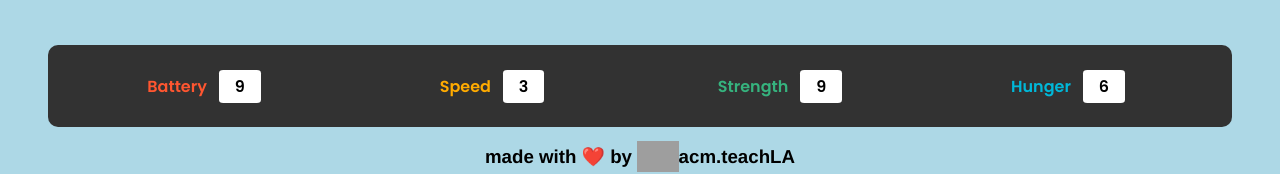
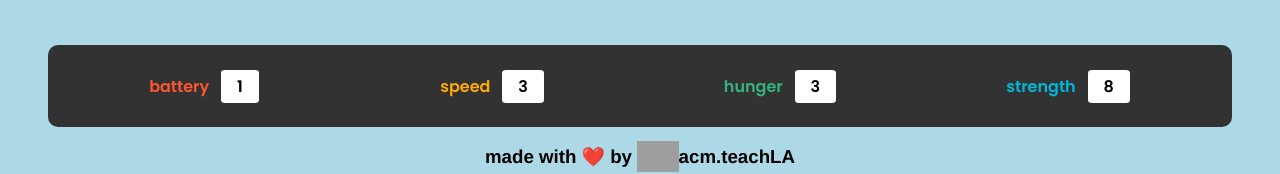
Before and after one commit to uclaacm/conditional-learning-lab, a React app: page / in a window 1280 px wide. Shown: the part 623-797 px from the top of the page. Built offline with nearby package versions, Linux system fonts and the light colour scheme; grey boxes are pictures that could not be loaded; a web font is replaced by a local one.

Commit message:
* Some more changes to change the stats type

```diff
--- a/src/common/math.ts
+++ b/src/common/math.ts
@@ -1,3 +1,4 @@
-export const generateInitialStats = (): number => {
-  return Math.floor(Math.random() * 10) + 1;
+// Note: function is written as inclusive with minimum and maxmimum
+export const generateRandomInteger = (minimum : number, maximum: number) : number => {
+  return Math.floor(minimum + (Math.random() * maximum));
 };
--- a/src/components/App.tsx
+++ b/src/components/App.tsx
@@ -1,6 +1,6 @@
 import { useState } from 'react';
 import {BrowserRouter as Router,Route,Switch} from 'react-router-dom';
-import {generateInitialStats} from '../common/math';
+import {generateRandomInteger} from '../common/math';
 import Landing from './pages/Landing';
 import Footer from './shared/Footer';
 import Stats from './shared/Stats';
@@ -9,16 +9,20 @@ import '../styles/app.scss';
 import '../assets/WestwoodSans-Regular.ttf';
 
 function App(): JSX.Element {
-  const [battery, setBattery] = useState(generateInitialStats());
-  const [speed, setSpeed] = useState(generateInitialStats());
-  const [strength, setStrength] = useState(generateInitialStats());
-  const [hunger, setHunger] = useState(generateInitialStats());
+  const [playerStats, setPlayerStats] = useState({
+    battery: generateRandomInteger(1,10),
+    speed: generateRandomInteger(1,10),
+    hunger: generateRandomInteger(1,10),
+    strength: generateRandomInteger(1,10),
+  });
 
   const onClick = (addBattery:number, addSpeed:number, addStrength:number, addHunger:number) => {
-    setBattery(battery + addBattery);
-    setSpeed(speed + addSpeed);
-    setStrength(strength + addStrength);
-    setHunger(hunger + addHunger);
+    setPlayerStats({
+      battery: playerStats.battery + addBattery,
+      speed: playerStats.speed + addSpeed,
+      hunger: playerStats.hunger + addHunger,
+      strength: playerStats.strength + addStrength,
+    });
   };
 
   return (
@@ -28,7 +32,7 @@ function App(): JSX.Element {
         <Switch>
           <Route exact path ="/"><Landing/></Route>
         </Switch>
-        <Stats speed={speed} hunger={hunger} strength={strength} battery={battery}/>
+        <Stats playerStats={playerStats}/>
         <Footer/>
       </div>
     </Router>
--- a/src/components/shared/Stats.tsx
+++ b/src/components/shared/Stats.tsx
@@ -1,31 +1,21 @@
 import '../../styles/stats.scss';
-interface statsProps {
-  battery: number;
-  speed: number,
-  strength: number;
-  hunger: number;
+
+type statsObject = {
+  [key: string]: number,
 }
 
+interface statsProps {
+  playerStats: statsObject,
+}
 
 export default function Stats(props: statsProps): JSX.Element {
-  const { battery, speed, strength, hunger } = props;
-
-  interface statValues {
-    [key: string]: number | undefined,
-  }
-
-  const statValues : statValues = {
-    Battery: battery,
-    Speed: speed,
-    Strength: strength,
-    Hunger: hunger,
-  };
+  const { playerStats } = props;
 
   const renderStats = () => {
-    return Object.keys(statValues).map((key, index) => {
+    return Object.keys(playerStats).map((key, index) => {
       return (
         <p key={index} className="stats-display">
-          {key} <span className="stats-value"> {statValues[key]} </span>
+          {key} <span className="stats-value"> {playerStats[key]} </span>
         </p>
       );
     });
```
